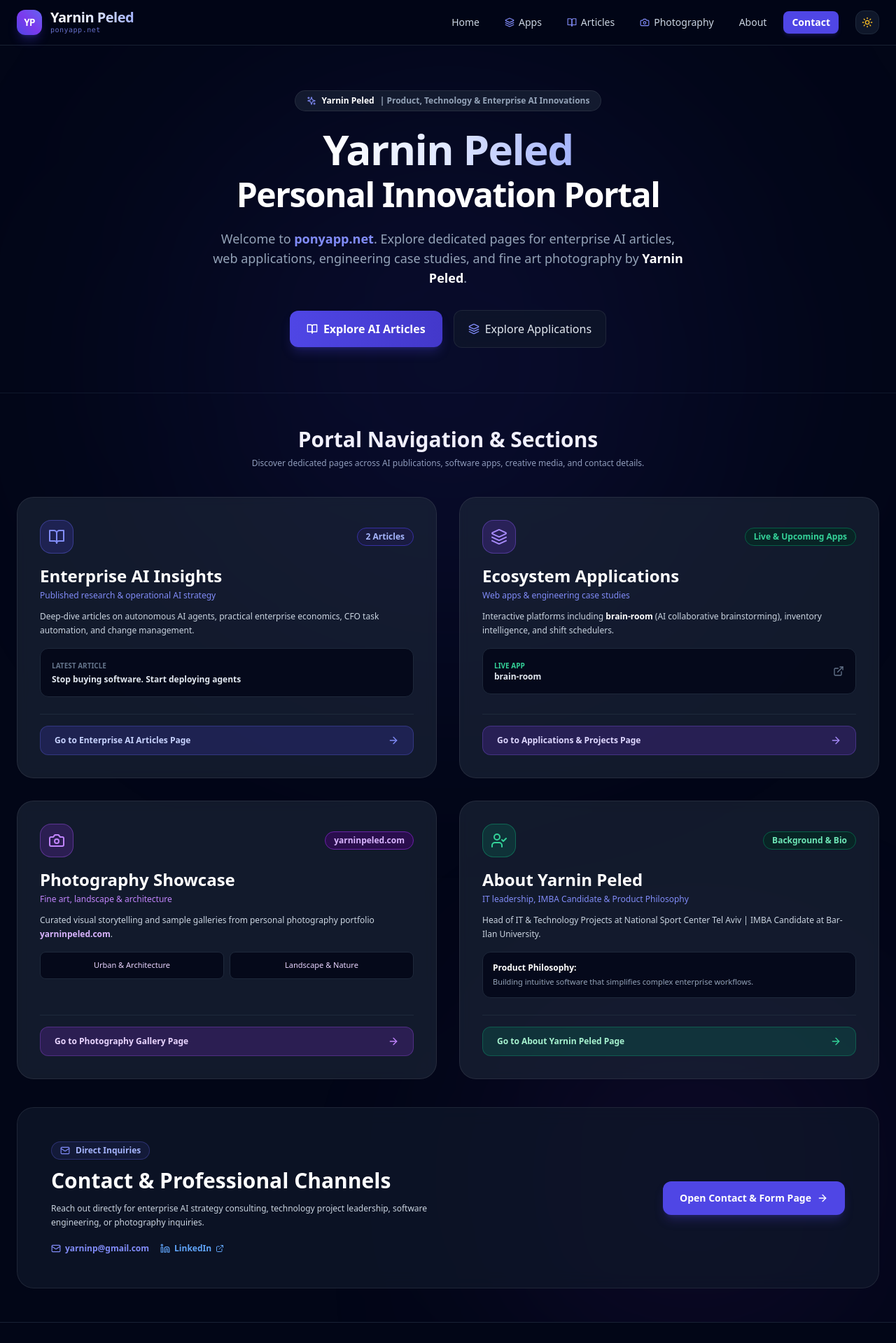
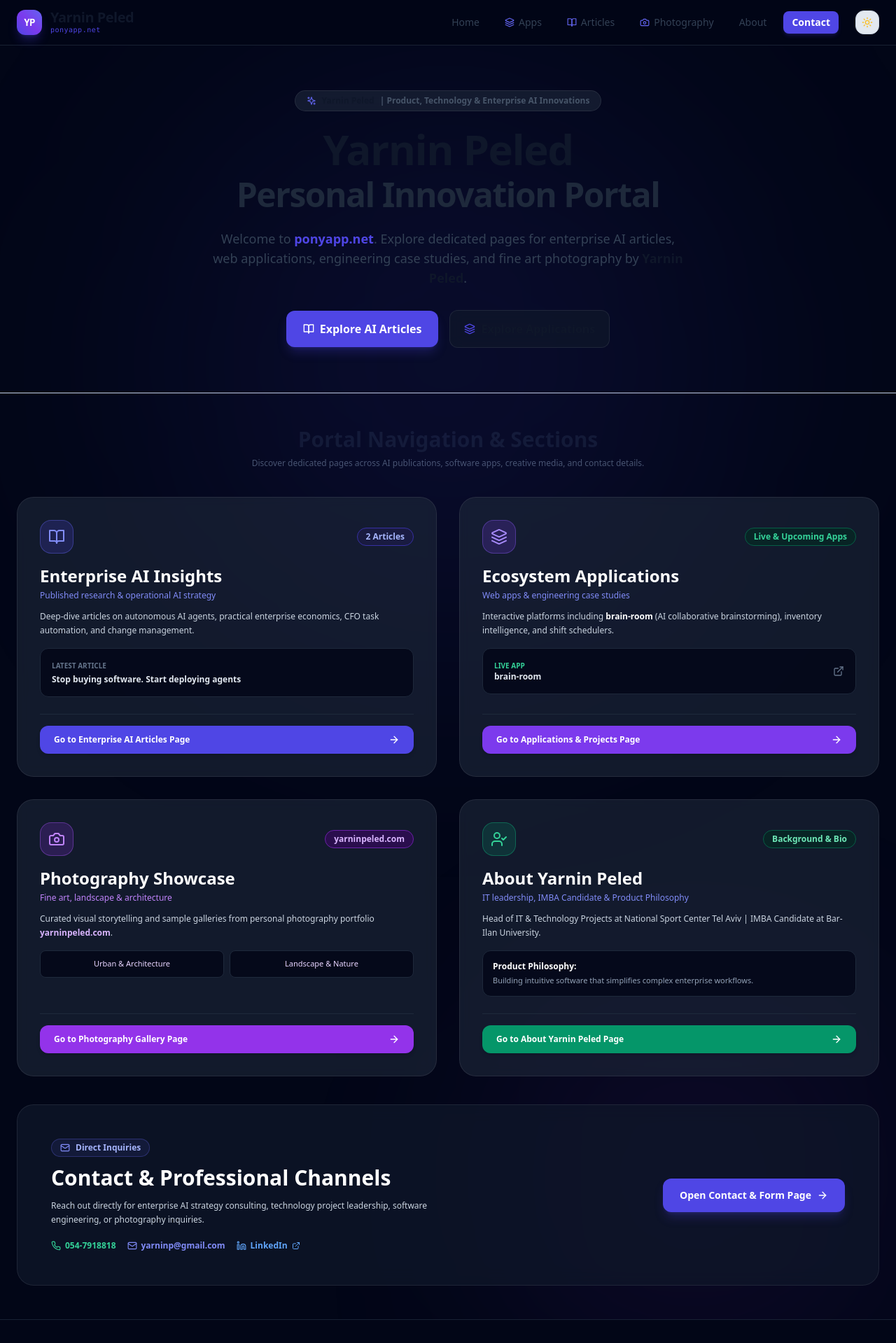
Before and after one commit to yarninp-tech/ponyapp-hub, a Next.js app: page / in a window 1280 px wide. Shown: the top 1919 px of the page at 70% size. Built offline with nearby package versions, Linux system fonts and the light colour scheme.

Commit message:
Fix Yarnin Peled name text contrast in Light Mode across header logo and hero section

```diff
--- a/app/layout.tsx
+++ b/app/layout.tsx
@@ -55,32 +55,32 @@
                 <span className="font-extrabold text-white text-sm font-mono tracking-tighter">YP</span>
               </div>
               <div className="flex flex-col">
-                <span className="font-extrabold text-xl leading-none tracking-tight bg-clip-text text-transparent bg-gradient-to-r from-white via-indigo-100 to-indigo-300 group-hover:to-indigo-200 transition-colors">
+                <span className="font-extrabold text-xl leading-none tracking-tight text-slate-900 dark:text-transparent dark:bg-clip-text dark:bg-gradient-to-r dark:from-white dark:via-indigo-100 dark:to-indigo-300">
                   Yarnin Peled
                 </span>
-                <span className="text-[10px] text-indigo-400/80 font-mono tracking-wider">ponyapp.net</span>
+                <span className="text-[10px] text-indigo-600 dark:text-indigo-400/80 font-mono tracking-wider">ponyapp.net</span>
               </div>
             </Link>
 
-            {/* Navigation Links to Multi-Page Routes */}
+            {/* Navigation Links */}
             <div className="flex items-center gap-2 md:gap-4">
-              <nav className="flex items-center gap-1 md:gap-3 text-sm font-medium text-slate-300">
-                <Link href="/" className="px-3 py-1.5 rounded-lg hover:text-white hover:bg-slate-900 transition-all">
+              <nav className="flex items-center gap-1 md:gap-3 text-sm font-medium text-slate-700 dark:text-slate-300">
+                <Link href="/" className="px-3 py-1.5 rounded-lg hover:text-indigo-600 dark:hover:text-white hover:bg-slate-200 dark:hover:bg-slate-900 transition-all">
                   Home
                 </Link>
-                <Link href="/apps" className="px-3 py-1.5 rounded-lg hover:text-white hover:bg-slate-900 transition-all flex items-center gap-1.5">
-                  <Layers className="w-3.5 h-3.5 text-indigo-400" />
+                <Link href="/apps" className="px-3 py-1.5 rounded-lg hover:text-indigo-600 dark:hover:text-white hover:bg-slate-200 dark:hover:bg-slate-900 transition-all flex items-center gap-1.5">
+                  <Layers className="w-3.5 h-3.5 text-indigo-500 dark:text-indigo-400" />
                   <span>Apps</span>
                 </Link>
-                <Link href="/articles" className="px-3 py-1.5 rounded-lg hover:text-white hover:bg-slate-900 transition-all flex items-center gap-1.5">
-                  <BookOpen className="w-3.5 h-3.5 text-indigo-400" />
+                <Link href="/articles" className="px-3 py-1.5 rounded-lg hover:text-indigo-600 dark:hover:text-white hover:bg-slate-200 dark:hover:bg-slate-900 transition-all flex items-center gap-1.5">
+                  <BookOpen className="w-3.5 h-3.5 text-indigo-500 dark:text-indigo-400" />
                   <span>Articles</span>
                 </Link>
-                <Link href="/photography" className="px-3 py-1.5 rounded-lg hover:text-white hover:bg-slate-900 transition-all flex items-center gap-1.5">
-                  <Camera className="w-3.5 h-3.5 text-indigo-400" />
+                <Link href="/photography" className="px-3 py-1.5 rounded-lg hover:text-indigo-600 dark:hover:text-white hover:bg-slate-200 dark:hover:bg-slate-900 transition-all flex items-center gap-1.5">
+                  <Camera className="w-3.5 h-3.5 text-indigo-500 dark:text-indigo-400" />
                   <span>Photography</span>
                 </Link>
-                <Link href="/about" className="px-3 py-1.5 rounded-lg hover:text-white hover:bg-slate-900 transition-all">
+                <Link href="/about" className="px-3 py-1.5 rounded-lg hover:text-indigo-600 dark:hover:text-white hover:bg-slate-200 dark:hover:bg-slate-900 transition-all">
                   About
                 </Link>
                 <Link href="/contact" className="px-3 py-1.5 rounded-lg bg-indigo-600 hover:bg-indigo-500 text-white font-semibold transition-all shadow-md shadow-indigo-600/20">
@@ -91,7 +91,7 @@
               {/* Dark / Light Mode Toggle Button */}
               <button
                 onClick={toggleTheme}
-                className="p-2 rounded-xl bg-slate-900 border border-slate-800 text-slate-300 hover:text-white hover:border-indigo-500/50 transition-all ml-2"
+                className="p-2 rounded-xl bg-slate-200 dark:bg-slate-900 border border-slate-300 dark:border-slate-800 text-slate-700 dark:text-slate-300 hover:border-indigo-500/50 transition-all ml-2"
                 title={isDarkMode ? 'Switch to Light Mode' : 'Switch to Dark Mode'}
               >
                 {isDarkMode ? (
@@ -114,16 +114,16 @@
           <div className="max-w-7xl mx-auto flex flex-col md:flex-row items-center justify-between gap-4">
             <div className="flex items-center gap-2">
               <Sparkles className="w-4 h-4 text-indigo-400" />
-              <span className="font-extrabold bg-clip-text text-transparent bg-gradient-to-r from-white to-indigo-300">Yarnin Peled Innovation Hub</span>
+              <span className="font-extrabold text-slate-900 dark:text-white">Yarnin Peled Innovation Hub</span>
               <span>&copy; {new Date().getFullYear()}</span>
             </div>
             <div className="flex items-center gap-6 text-xs text-slate-400">
-              <Link href="/apps" className="hover:text-indigo-300 transition-colors">Apps</Link>
-              <Link href="/articles" className="hover:text-indigo-300 transition-colors">Articles</Link>
-              <Link href="/photography" className="hover:text-indigo-300 transition-colors">Photography</Link>
-              <Link href="/about" className="hover:text-indigo-300 transition-colors">About</Link>
-              <Link href="/contact" className="hover:text-indigo-300 transition-colors">Contact</Link>
-              <a href="https://yarninpeled.com" target="_blank" rel="noopener noreferrer" className="hover:text-indigo-300 transition-colors flex items-center gap-1">
+              <Link href="/apps" className="hover:text-indigo-400 transition-colors">Apps</Link>
+              <Link href="/articles" className="hover:text-indigo-400 transition-colors">Articles</Link>
+              <Link href="/photography" className="hover:text-indigo-400 transition-colors">Photography</Link>
+              <Link href="/about" className="hover:text-indigo-400 transition-colors">About</Link>
+              <Link href="/contact" className="hover:text-indigo-400 transition-colors">Contact</Link>
+              <a href="https://yarninpeled.com" target="_blank" rel="noopener noreferrer" className="hover:text-indigo-400 transition-colors flex items-center gap-1">
                 <span>yarninpeled.com</span>
                 <ExternalLink className="w-3 h-3" />
               </a>
--- a/app/page.tsx
+++ b/app/page.tsx
@@ -35,29 +35,29 @@
       <section className="max-w-7xl mx-auto px-6 pt-16 pb-16 z-10 relative text-center max-w-4xl">
         <div className="space-y-6">
           <div className="inline-flex items-center gap-2 px-4 py-1.5 rounded-full glass-card border border-indigo-500/30 text-indigo-300 text-xs font-semibold">
-            <Sparkles className="w-3.5 h-3.5 text-indigo-400 animate-pulse" />
-            <span className="font-extrabold text-white">Yarnin Peled</span>
-            <span className="text-slate-400">| Product, Technology & Enterprise AI Innovations</span>
+            <Sparkles className="w-3.5 h-3.5 text-indigo-500 dark:text-indigo-400 animate-pulse" />
+            <span className="font-extrabold text-slate-900 dark:text-white">Yarnin Peled</span>
+            <span className="text-slate-600 dark:text-slate-400">| Product, Technology & Enterprise AI Innovations</span>
           </div>
 
           <h1 className="text-4xl sm:text-5xl lg:text-6xl font-extrabold tracking-tight leading-tight">
-            <span className="bg-clip-text text-transparent bg-gradient-to-r from-white via-indigo-100 to-indigo-300">
+            <span className="text-slate-900 dark:text-transparent dark:bg-clip-text dark:bg-gradient-to-r dark:from-white dark:via-indigo-100 dark:to-indigo-300">
               Yarnin Peled
             </span>
             <br />
-            <span className="text-white text-3xl sm:text-4xl lg:text-5xl font-bold">
+            <span className="text-slate-800 dark:text-white text-3xl sm:text-4xl lg:text-5xl font-bold">
               Personal Innovation Portal
             </span>
           </h1>
 
-          <p className="text-base sm:text-lg text-slate-400 max-w-2xl mx-auto leading-relaxed font-normal">
-            Welcome to <span className="text-indigo-400 font-semibold">ponyapp.net</span>. Explore dedicated pages for enterprise AI articles, web applications, engineering case studies, and fine art photography by <span className="text-white font-extrabold">Yarnin Peled</span>.
+          <p className="text-base sm:text-lg text-slate-700 dark:text-slate-400 max-w-2xl mx-auto leading-relaxed font-normal">
+            Welcome to <span className="text-indigo-600 dark:text-indigo-400 font-semibold">ponyapp.net</span>. Explore dedicated pages for enterprise AI articles, web applications, engineering case studies, and fine art photography by <span className="text-slate-900 dark:text-white font-extrabold">Yarnin Peled</span>.
           </p>
 
           <div className="flex flex-wrap items-center justify-center gap-4 pt-2">
             <Link
               href="/articles"
-              className="flex items-center gap-2 bg-gradient-to-r from-indigo-600 to-indigo-700 hover:from-indigo-500 hover:to-indigo-600 text-white font-semibold py-3.5 px-6 rounded-xl transition-all shadow-lg shadow-indigo-600/25 transform hover:-translate-y-0.5"
+              className="flex items-center gap-2 bg-indigo-600 hover:bg-indigo-500 text-white font-semibold py-3.5 px-6 rounded-xl transition-all shadow-lg shadow-indigo-600/25 transform hover:-translate-y-0.5"
             >
               <BookOpen className="w-4 h-4" />
               <span>Explore AI Articles</span>
@@ -65,20 +65,20 @@
 
             <Link
               href="/apps"
-              className="flex items-center gap-2 glass-panel hover:bg-slate-800 text-slate-200 font-medium py-3.5 px-5 rounded-xl border border-slate-700 transition-all"
+              className="flex items-center gap-2 glass-panel hover:bg-slate-200 dark:hover:bg-slate-800 text-slate-900 dark:text-slate-200 font-semibold py-3.5 px-5 rounded-xl border border-slate-300 dark:border-slate-700 transition-all"
             >
-              <Layers className="w-4 h-4 text-indigo-400" />
+              <Layers className="w-4 h-4 text-indigo-600 dark:text-indigo-400" />
               <span>Explore Applications</span>
             </Link>
           </div>
         </div>
       </section>
 
-      {/* Multi-Page Teaser Grid (Promotions to pages) */}
-      <section className="max-w-7xl mx-auto px-6 py-12 space-y-10 border-t border-slate-900">
+      {/* Multi-Page Teaser Grid */}
+      <section className="max-w-7xl mx-auto px-6 py-12 space-y-10 border-t border-slate-300 dark:border-slate-900">
         <div className="text-center max-w-2xl mx-auto space-y-2">
-          <h2 className="text-2xl sm:text-3xl font-extrabold text-white">Portal Navigation & Sections</h2>
-          <p className="text-xs text-slate-400">Discover dedicated pages across AI publications, software apps, creative media, and contact details.</p>
+          <h2 className="text-2xl sm:text-3xl font-extrabold text-slate-900 dark:text-white">Portal Navigation & Sections</h2>
+          <p className="text-xs text-slate-600 dark:text-slate-400">Discover dedicated pages across AI publications, software apps, creative media, and contact details.</p>
         </div>
 
         <div className="grid grid-cols-1 md:grid-cols-2 gap-8">
@@ -106,7 +106,6 @@
                 </p>
               </div>
 
-              {/* Sample Teaser Highlight */}
               <div className="p-4 rounded-xl bg-slate-950/80 border border-slate-800 text-xs space-y-1">
                 <span className="text-[10px] text-slate-500 uppercase font-semibold">Latest Article</span>
                 <p className="font-bold text-slate-200 line-clamp-1">{featuredArticle.title}</p>
@@ -116,10 +115,10 @@
             <div className="pt-4 border-t border-slate-800">
               <Link
                 href="/articles"
-                className="w-full flex items-center justify-between bg-indigo-600/20 hover:bg-indigo-600/30 text-indigo-200 border border-indigo-500/30 font-semibold py-3 px-5 rounded-xl transition-all text-xs"
+                className="w-full flex items-center justify-between bg-indigo-600 hover:bg-indigo-500 text-white font-semibold py-3 px-5 rounded-xl transition-all text-xs shadow-md"
               >
                 <span>Go to Enterprise AI Articles Page</span>
-                <ArrowRight className="w-4 h-4 text-indigo-400" />
+                <ArrowRight className="w-4 h-4" />
               </Link>
             </div>
           </div>
@@ -148,7 +147,6 @@
                 </p>
               </div>
 
-              {/* Sample Teaser Highlight */}
               <div className="p-4 rounded-xl bg-slate-950/80 border border-slate-800 text-xs flex items-center justify-between">
                 <div>
                   <span className="text-[10px] text-emerald-400 uppercase font-semibold">Live App</span>
@@ -161,10 +159,10 @@
             <div className="pt-4 border-t border-slate-800">
               <Link
                 href="/apps"
-                className="w-full flex items-center justify-between bg-violet-600/20 hover:bg-violet-600/30 text-violet-200 border border-violet-500/30 font-semibold py-3 px-5 rounded-xl transition-all text-xs"
+                className="w-full flex items-center justify-between bg-violet-600 hover:bg-violet-500 text-white font-semibold py-3 px-5 rounded-xl transition-all text-xs shadow-md"
               >
                 <span>Go to Applications & Projects Page</span>
-                <ArrowRight className="w-4 h-4 text-violet-400" />
+                <ArrowRight className="w-4 h-4" />
               </Link>
             </div>
           </div>
@@ -202,10 +200,10 @@
             <div className="pt-4 border-t border-slate-800">
               <Link
                 href="/photography"
-                className="w-full flex items-center justify-between bg-purple-600/20 hover:bg-purple-600/30 text-purple-200 border border-purple-500/30 font-semibold py-3 px-5 rounded-xl transition-all text-xs"
+                className="w-full flex items-center justify-between bg-purple-600 hover:bg-purple-500 text-white font-semibold py-3 px-5 rounded-xl transition-all text-xs shadow-md"
               >
                 <span>Go to Photography Gallery Page</span>
-                <ArrowRight className="w-4 h-4 text-purple-400" />
+                <ArrowRight className="w-4 h-4" />
               </Link>
             </div>
           </div>
@@ -243,10 +241,10 @@
             <div className="pt-4 border-t border-slate-800">
               <Link
                 href="/about"
-                className="w-full flex items-center justify-between bg-emerald-600/20 hover:bg-emerald-600/30 text-emerald-200 border border-emerald-500/30 font-semibold py-3 px-5 rounded-xl transition-all text-xs"
+                className="w-full flex items-center justify-between bg-emerald-600 hover:bg-emerald-500 text-white font-semibold py-3 px-5 rounded-xl transition-all text-xs shadow-md"
               >
                 <span>Go to About Yarnin Peled Page</span>
-                <ArrowRight className="w-4 h-4 text-emerald-400" />
+                <ArrowRight className="w-4 h-4" />
               </Link>
             </div>
           </div>
@@ -264,6 +262,10 @@
               Reach out directly for enterprise AI strategy consulting, technology project leadership, software engineering, or photography inquiries.
             </p>
             <div className="pt-2 flex flex-wrap items-center gap-4 text-xs font-semibold">
+              <a href="tel:0547918818" className="text-emerald-400 hover:text-emerald-300 flex items-center gap-1.5">
+                <Phone className="w-3.5 h-3.5" />
+                <span>054-7918818</span>
+              </a>
               <a href="mailto:yarninp@gmail.com" className="text-indigo-400 hover:text-indigo-300 flex items-center gap-1.5">
                 <Mail className="w-3.5 h-3.5" />
                 <span>yarninp@gmail.com</span>
```
Also changed, not shown: app/globals.css (+8 -0 lines).
